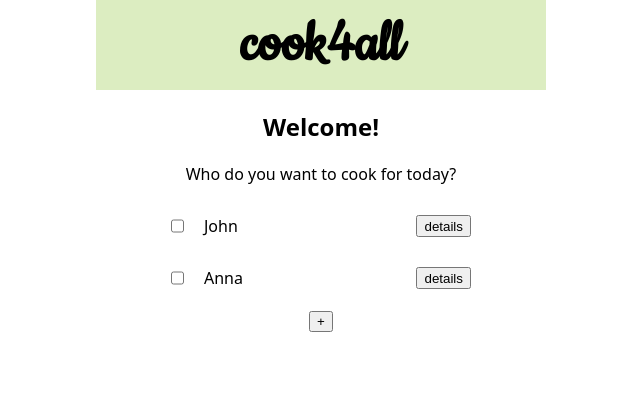
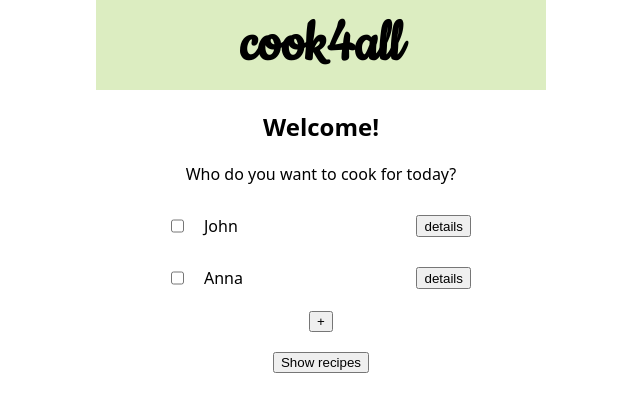
Before and after one commit to s-kond/capstone-cook4all, a React (Create React App) app: page / in a window 1280 px wide. Shown: the top 412 px of the page, without its empty margins (319-959 px from the left). Built offline with nearby package versions, Linux system fonts and the light colour scheme.

Commit message:
nicht beachten

```diff
--- a/src/App.js
+++ b/src/App.js
@@ -19,12 +19,14 @@ const testArray = [
       { id: 10, name: "gluten-free" },
     ],
     notes: "Likes his coffee black",
+    checked: false,
   },
   {
     id: nanoid(),
     name: "Anna",
     intolerances: [{ id: 14, name: "kosher" }],
     notes: "Doesn't like cucumber.",
+    checked: false,
   },
 ];
 
@@ -40,13 +42,19 @@ function App() {
     setStoredValue(guestArray);
   }, [guestArray]);
 
-  function createGuest(newName, newNotes, intolerancesArray) {
+  function setRecipeFilter() {
+    console.log("works");
+  }
+
+  //Basic CRUD-Operations, used on CreateGuest.js and EditGuest.js
+  function createGuest(newName, intolerancesArray, newNotes) {
     setGuestArray([
       {
         id: nanoid(),
         name: newName,
         intolerances: intolerancesArray,
         notes: newNotes,
+        checked: false,
       },
       ...guestArray,
     ]);
@@ -58,24 +66,26 @@ function App() {
   }
 
   function editGuest(guestId, newName, newIntolerances, newNotes) {
-    let editedArray = guestArray.map((guest) =>
+    setGuestArray(
+      guestArray.map((guest) =>
         guest.id === guestId
           ? {
               ...guest,
               name: newName,
               intolerances: newIntolerances,
               notes: newNotes,
+              checked: false,
             }
           : guest
+      )
     );
-    setGuestArray(editedArray);
   }
 
   return (
     <UserContext.Provider value={{ guestArray }}>
       <Routes>
         <Route path="/" element={<Layout />}>
-          <Route index element={<Home />} />
+          <Route index element={<Home handleSubmit={setRecipeFilter} />} />
           <Route
             path="create-guest"
             element={<CreateGuest onHandleSubmit={createGuest} />}
--- a/src/components/GuestCard.js
+++ b/src/components/GuestCard.js
@@ -6,7 +6,7 @@ export default function GuestCard({ personalData }) {
   const navigate = useNavigate();
   return (
     <StyledArticle>
-      <input type="checkbox" />
+      <input type="checkbox" id={name} name="name" value={name} />
       <p>{name}</p>
       <button onClick={() => navigate(`/details/${id}`)}>details</button>
     </StyledArticle>
--- a/src/pages/CreateGuest.js
+++ b/src/pages/CreateGuest.js
@@ -16,7 +16,7 @@ export default function CreateGuest({ onHandleSubmit }) {
       newName.value = "";
       alert("Each name must have one letter at least.");
     } else {
-      onHandleSubmit(newName.value, newNotes.value, activeList);
+      onHandleSubmit(newName.value, activeList, newNotes.value);
       navigate("/");
     }
   }
--- a/src/pages/Home.js
+++ b/src/pages/Home.js
@@ -4,9 +4,19 @@ import GuestCard from "../components/GuestCard";
 import { useContext } from "react";
 import { UserContext } from "../util/UserContext";
 
-export default function Home({ data }) {
+export default function Home({ handleSubmit }) {
   const navigate = useNavigate();
   const { guestArray } = useContext(UserContext);
+
+  function onSubmit(event) {
+    event.preventDefault();
+    const form = event.target;
+    console.log(form.elements);
+    const { Anna } = form.elements;
+    console.log(Anna);
+    handleSubmit();
+  }
+
   return (
     <>
       <StyledHeader>
@@ -19,12 +29,15 @@ export default function Home({ data }) {
             ? "Who do you want to cook for today?"
             : "Nobody here... Start by clicking + and add new guests!"}
         </WelcomeMessage>
-        <section>
+        <form onSubmit={onSubmit}>
           {guestArray.map((guest) => {
             return <GuestCard key={guest.id} personalData={guest} />;
           })}
-        </section>
-        <button onClick={() => navigate("/create-guest")}>+</button>
+          <button type="button" onClick={() => navigate("/create-guest")}>
+            +
+          </button>
+          <StyledSubmitButton type="submit">Show recipes</StyledSubmitButton>
+        </form>
       </main>
     </>
   );
@@ -44,3 +57,8 @@ export const StyledHeader = styled.header`
 const WelcomeMessage = styled.p`
   margin: 20px auto;
 `;
+
+const StyledSubmitButton = styled.button`
+  display: block;
+  margin: 20px auto;
+`;
```
Lines whose indentation alone changed are shown as unchanged.
